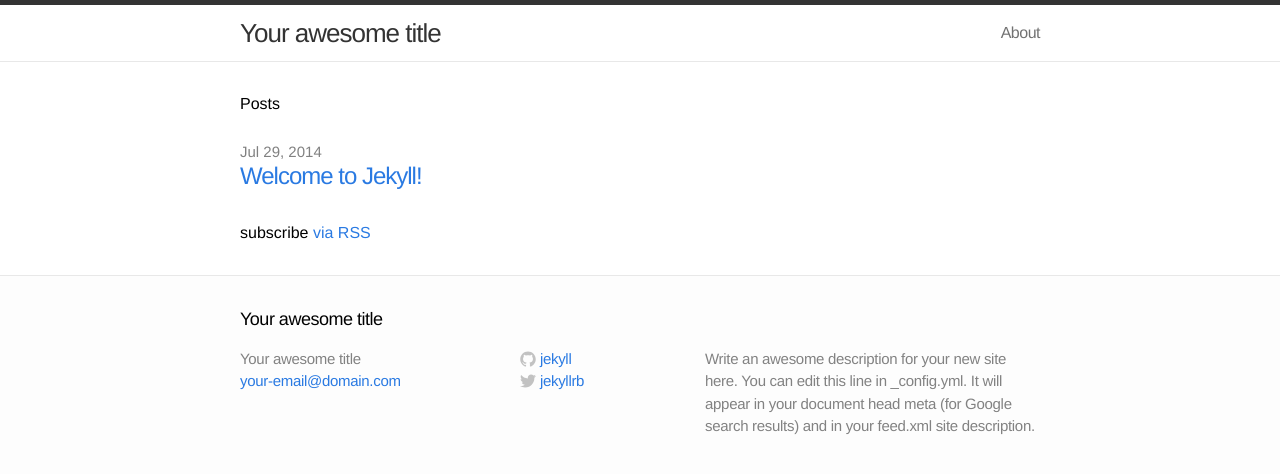
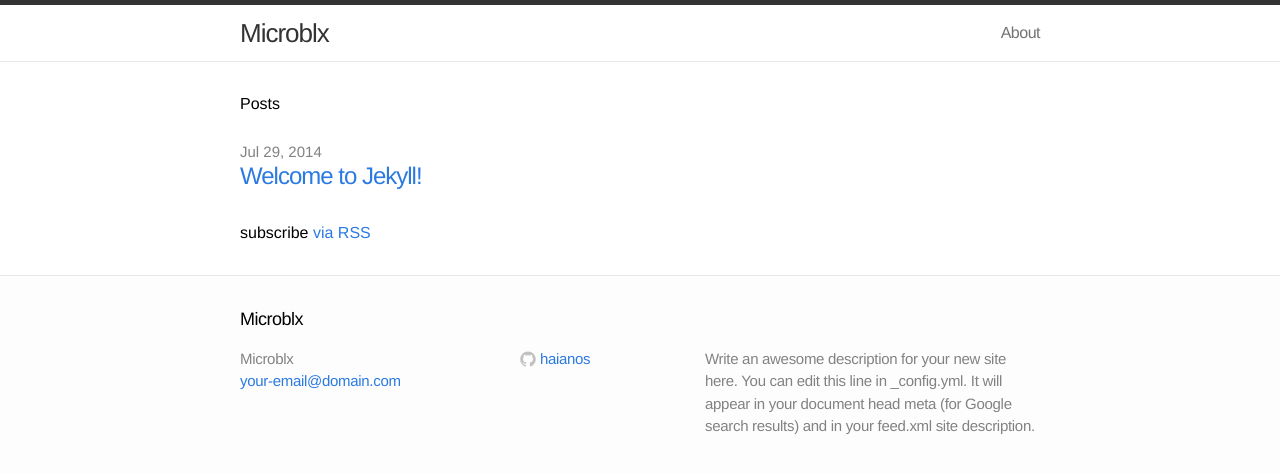
Before and after one commit to haianos/cweb, a Jekyll site: the page built from index.html, in a window 1280 px wide. Shown: the top 474 px of the page. Built offline with Jekyll 4.4.1, drawn with Linux system fonts in a browser that asks for light colours; Markdown is read by kramdown in place of the engine named in the settings.

Commit message:
update up?

```diff
--- a/_config.yml
+++ b/_config.yml
@@ -1,12 +1,12 @@
 # Site settings
-title: Your awesome title
+title: Microblx
 email: your-email@domain.com
 description: "Write an awesome description for your new site here. You can edit this line in _config.yml. It will appear in your document head meta (for Google search results) and in your feed.xml site description."
 baseurl: ""
 url: "http://yourdomain.com"
-twitter_username: jekyllrb
-github_username:  jekyll
+# twitter_username: jekyllrb
+github_username:  haianos
 
 # Build settings
-markdown: kramdown
+markdown: redcarpet
 permalink: pretty
```
Also changed, not shown: 4 other files.
